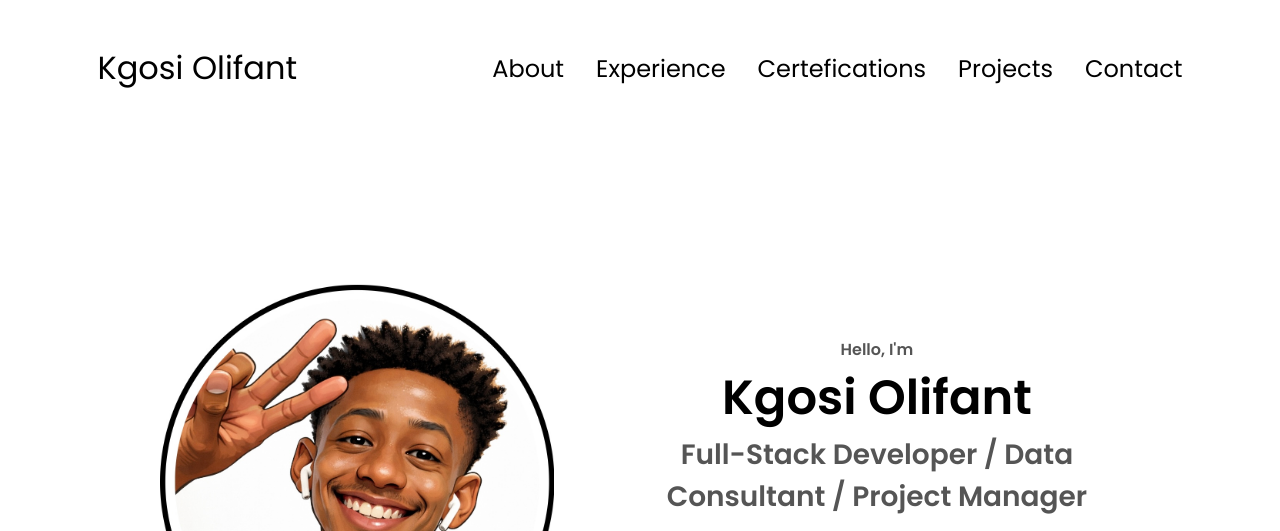
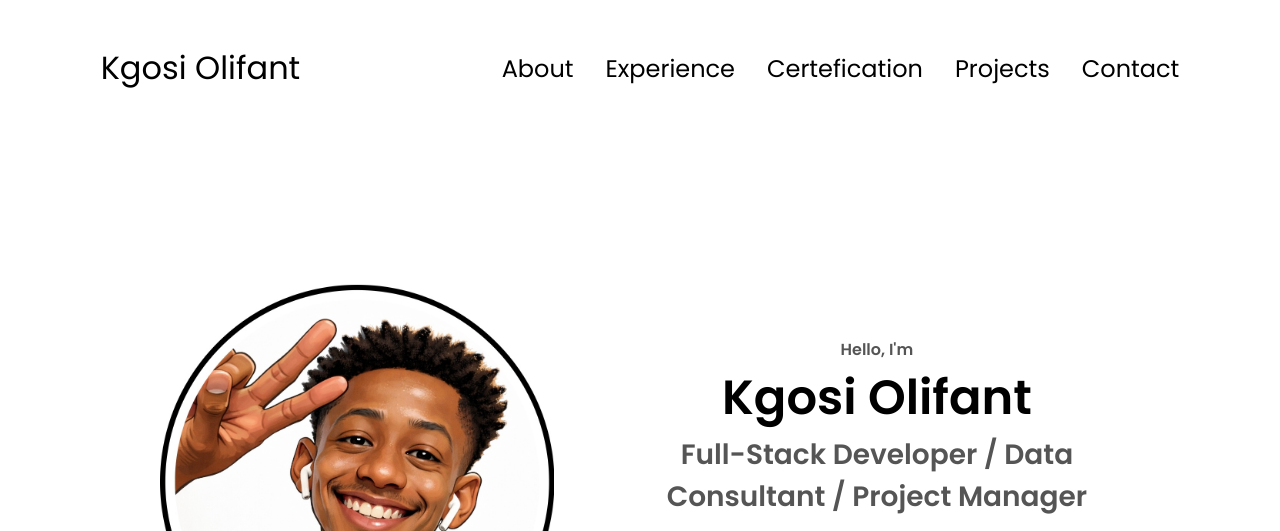
Before and after one commit to techkgosi/html-css-js-portfolio, a plain HTML site: page index.html in a window 1280 px wide. Shown: the top 531 px of the page. Drawn offline with Linux system fonts and the light colour scheme.

Commit message:
Update index.html
s

```diff
--- a/index.html
+++ b/index.html
@@ -15,7 +15,7 @@
             <ul class="nav-links">
                 <li><a href="#about">About</a></li>
                 <li><a href="#experience">Experience</a></li>
-                <li><a href="#certification">Certefications</a></li>
+                <li><a href="#certification">Certefication</a></li>
                 <li><a href="#projects">Projects</a></li>
                 <li><a href="#contact">Contact</a></li>
             </ul>
```
